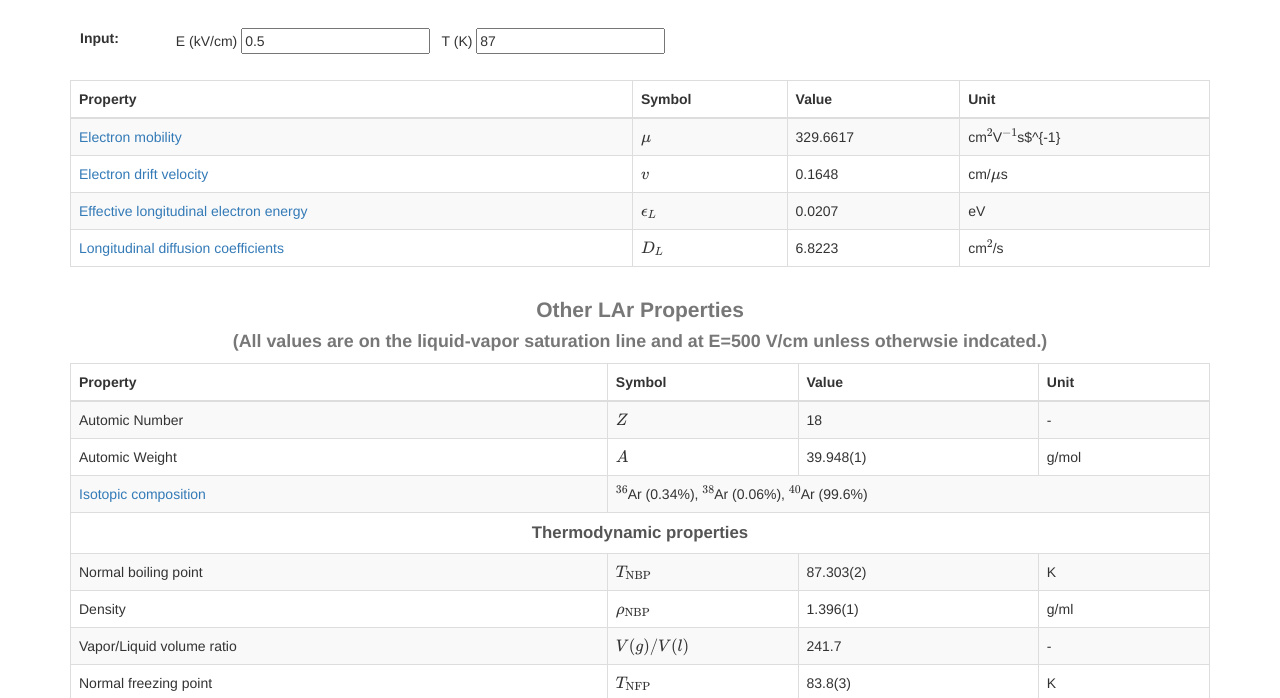
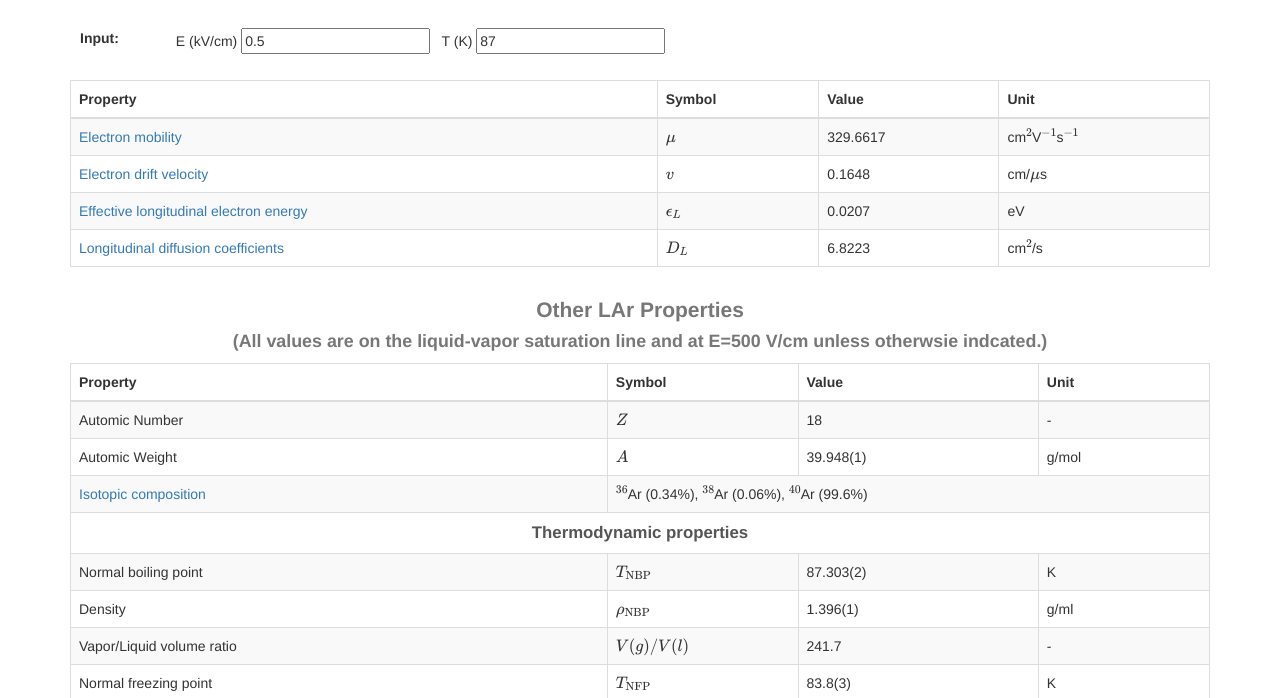
Before and after one commit to czczc/LArDiffusion, a plain HTML site: page index.html in a window 1280 px wide. Shown: the part 102-800 px from the top of the page. Drawn offline with nearby package versions, Linux system fonts and the light colour scheme; some packages are replaced by stand-ins of ours.

Commit message:
minor fix

```diff
--- a/index.html
+++ b/index.html
@@ -2,7 +2,7 @@
 <html>
 <head>
   <meta charset="utf-8">
-  <title>Electron Diffusion in Liquid Argon</title>
+  <title>Calculator for Liquid Argon Properties</title>
   <link rel="stylesheet" href="css/bootstrap.min.css" media="screen" />
   <link rel="stylesheet" href="css/app.css" media="screen" />
   <script type="text/x-mathjax-config">
@@ -49,7 +49,7 @@
             <td><a href="#mu">Electron mobility</a></td>
             <td>$\mu$</td>
             <td>{{ mu | trunc }}</td>
-            <td>cm$^2$V$^{-1}$s$^{-1}</td>
+            <td>cm$^2$V$^{-1}$s$^{-1}$</td>
           </tr>
           <tr>
             <td><a href="#v">Electron drift velocity</a></td>
```
